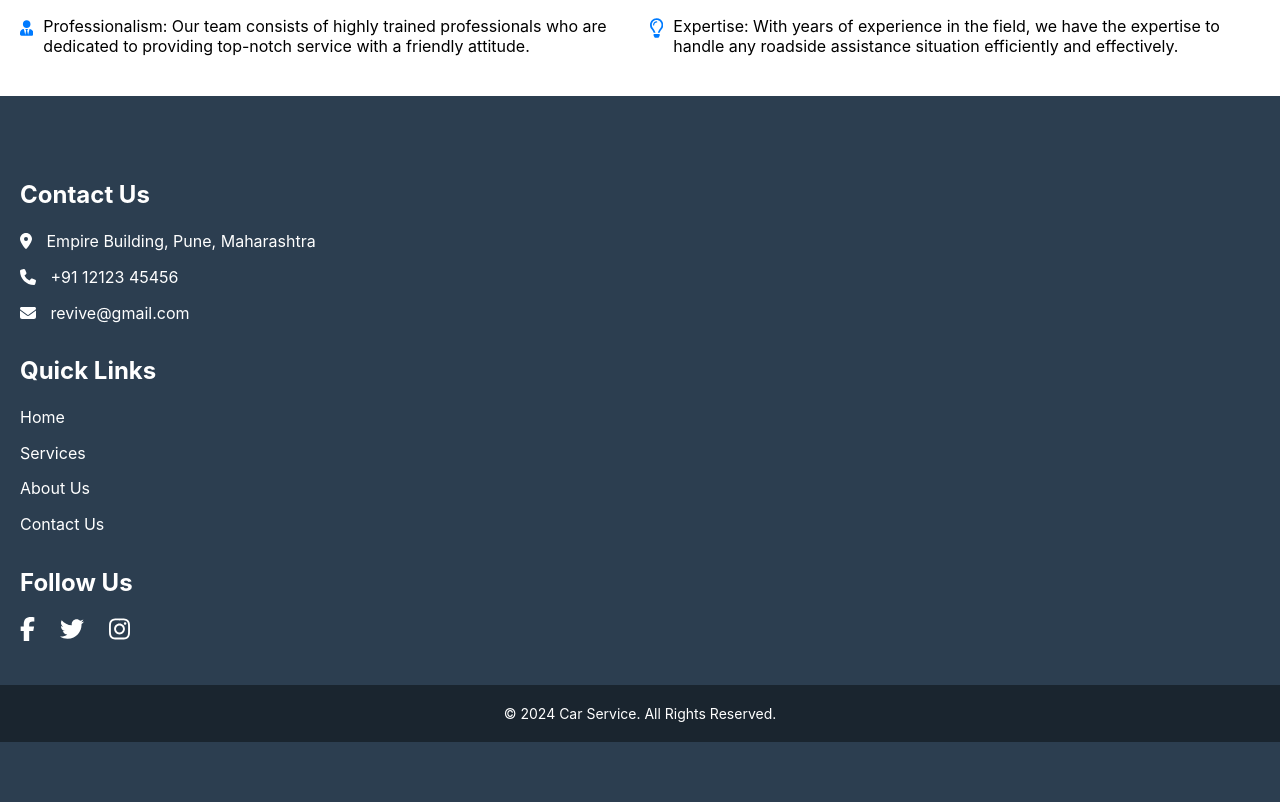
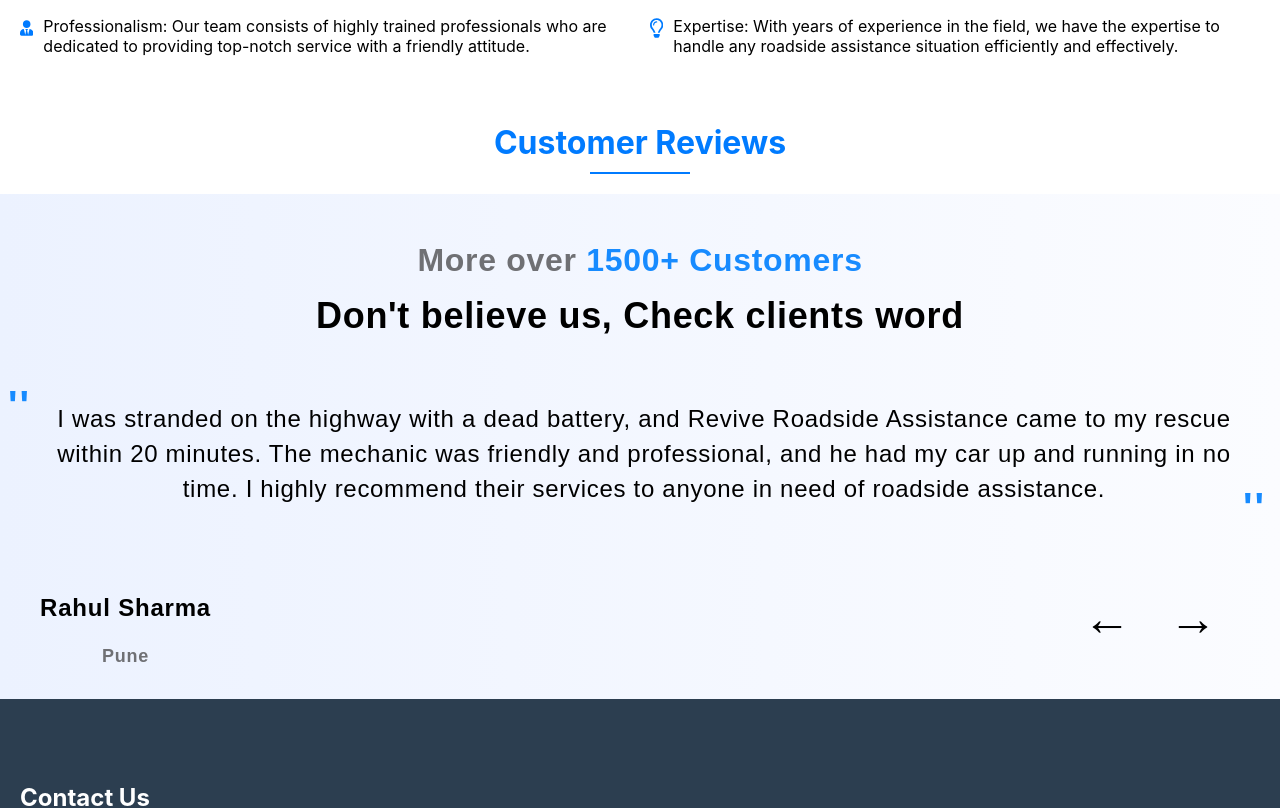
Before and after one commit to Prisha3108/BREAKDOWNBUDDY, a React (Create React App) app: page / in a window 1280 px wide. Shown: the part 1200-2008 px from the top of the page. Built offline with nearby package versions, Linux system fonts and the light colour scheme.

Commit message:
Added review section

```diff
--- a/package.json
+++ b/package.json
@@ -6,6 +6,9 @@
     "@ant-design/cssinjs": "^1.18.5",
     "@ant-design/icons": "^5.3.5",
     "@emailjs/browser": "^4.3.3",
+    "@fortawesome/free-brands-svg-icons": "^6.5.2",
+    "@fortawesome/free-solid-svg-icons": "^6.5.2",
+    "@fortawesome/react-fontawesome": "^0.2.0",
     "@testing-library/jest-dom": "^5.17.0",
     "@testing-library/react": "^13.4.0",
     "@testing-library/user-event": "^13.5.0",
--- a/src/components/Home.jsx
+++ b/src/components/Home.jsx
@@ -15,6 +15,7 @@ import heroImg06 from '../assests/fuel.webp';
 import heroImg07 from '../assests/key.webp'; // Specify the path to OtherImage3
 import heroVideo from '../assests/carvideo.mp4';
 import Footer from './Footer';
+import Reviews from './Reviews'; // Import the Reviews component
 
 function Homepage() {
     const settings = {
@@ -104,6 +105,18 @@ function Homepage() {
                     </Row>
                 </Container>
             </section>
+            {/* Include the Reviews component here */}
+            <section className="reviews-section">
+                <Container>
+                    <Row>
+                        <Col>
+                            <h2 className="reviews-heading">Customer Reviews</h2>
+                            <Reviews /> {/* Use the Reviews component here */}
+                        </Col>
+                    </Row>
+                </Container>
+            </section>
+
             {/* Include the Footer component */}
             <Footer />
         </>
--- /dev/null
+++ b/src/components/Reviews.jsx
@@ -0,0 +1,54 @@
+import React, { useState } from "react";
+import "./css/Reviews.css"; // Corrected path to Reviews.css
+
+function Reviews() {
+    const customerReviews = [
+        { name: "Rahul Sharma", location: "Pune", message: "I was stranded on the highway with a dead battery, and Revive Roadside Assistance came to my rescue within 20 minutes. The mechanic was friendly and professional, and he had my car up and running in no time. I highly recommend their services to anyone in need of roadside assistance." },
+        { name: "Arun Joshi", location: "Mumbai", message: "My tire blew out on a dark and rainy night, and I felt helpless on the side of the road. But thanks to Revive Roadside Assistance, I was back on the road in no time. The technician arrived quickly, and he even helped me change my tire in the pouring rain. I'm so grateful for their prompt and reliable service." },
+        { name: "Laksh Verma", location: "Navi Mumbai", message: "I ran out of gas on my way to an important meeting, and I was worried that I would be late. But Revive Roadside Assistance saved the day! They delivered fuel to my location within 30 minutes, and I made it to my meeting with time to spare. Their professionalism and efficiency exceeded my expectations, and I will definitely be using their services again." },
+        { name: "Avni Mehra", location: "Pune", message: "I accidentally locked my keys in my car while running errands, and I was panicking because I had groceries in the trunk. Thankfully, Revive Roadside Assistance was able to unlock my car door in no time. The locksmith was friendly and courteous, and he had me back on the road in minutes. I'm extremely satisfied with their service and would highly recommend them to anyone in need of assistance." },
+    ];
+
+    const [reviewIndex, setReviewIndex] = useState(0);
+    const review = customerReviews[reviewIndex];
+
+    const backBtnClick = () => {
+        setReviewIndex(prevIndex => (prevIndex === 0 ? customerReviews.length - 1 : prevIndex - 1));
+    };
+
+    const frontBtnClick = () => {
+        setReviewIndex(prevIndex => (prevIndex === customerReviews.length - 1 ? 0 : prevIndex + 1));
+    };
+
+    return (
+        <div className="review-section" id="reviews">
+            <div className="rw-text-content">
+                <p className="rw-text-title">
+                    More over <span className="rw-text-num">1500+ Customers</span>
+                </p>
+                <p className="rw-text-desc">Don't believe us, Check clients word</p>
+                <p className="rw-text-format">
+                    <span className="rw-text-quote1">''</span>
+                    <span className="rw-review">{review.message}</span>
+                    <span className="rw-text-quote2">''</span>
+                </p>
+                <div className="rw-authors">
+                    <div className="rw-names">
+                        <p className="rw-reviewer-name">{review.name}</p>
+                        <p className="rw-reviewer-place">{review.location}</p>
+                    </div>
+                    <div className="rw-btns">
+                        <button className="rw-next-btn" type="button" onClick={backBtnClick}>
+                            ←
+                        </button>
+                        <button className="rw-next-btn" type="button" onClick={frontBtnClick}>
+                            →
+                        </button>
+                    </div>
+                </div>
+            </div>
+        </div>
+    );
+}
+
+export default Reviews;
--- a/src/components/css/Homepage.css
+++ b/src/components/css/Homepage.css
@@ -268,3 +268,24 @@
 .hero__img-box {
     padding-top: 2rem;
 }
+/* Styling for the Customer Reviews section */
+.reviews-section {
+    text-align: center; /* Center align the section content */
+}
+
+.reviews-section h2 {
+    font-size: 32px;
+    font-weight: bold;
+    color: #007bff; /* Heading color */
+    margin-bottom: 20px; /* Add space below the heading */
+}
+
+.reviews-section h2::after {
+    content: ''; /* Add a decorative element */
+    display: block;
+    width: 100px;
+    height: 2px;
+    background-color: #007bff; /* Line color */
+    margin: 0 auto; /* Center align the line */
+    margin-top: 10px; /* Add space above the line */
+}
--- /dev/null
+++ b/src/components/css/Reviews.css
@@ -0,0 +1,126 @@
+.review-section {
+    padding: 32px;
+    display: flex;
+    justify-content: center;
+    align-items: center;
+    gap: 24px;
+    background: linear-gradient(to right, #ECF2FF, #FBFCFF);
+}
+/* Text */
+.rw-text-content {
+    width: 100%;
+}
+.rw-text-title {
+    margin: 16px 0;
+    color: #6F7074;
+    font-family: 'Rubik', sans-serif;
+    font-size: 32px;
+    font-weight: bold;
+    letter-spacing: .7px;
+}
+.rw-text-num {
+    color: #178BFF;
+}
+.rw-text-desc {
+    margin: 16px 0;
+    color: black;
+    font-family: 'Rubik', sans-serif;
+    font-size: 36px;
+    font-weight: bold;
+    letter-spacing: .7px;
+    line-height: 2.6rem;
+}
+.rw-text-format {
+    margin: 64px 0;
+    display: flex;
+    justify-content: flex-start;
+    align-items: center;
+    position: relative;
+}
+.rw-text-quote1 {
+    position: absolute;
+    top: -18px;
+    left: -24px;
+    color: #178BFF;
+    font-family: 'Poppins', sans-serif;
+    font-size: 40px;
+    font-weight: bold;
+    letter-spacing: 2px;
+}
+.rw-text-quote2 {
+    position: absolute;
+    right: -18px;
+    bottom: -24px;
+    color: #178BFF;
+    font-family: 'Poppins', sans-serif;
+    font-size: 40px;
+    font-weight: bold;
+    letter-spacing: 2px;
+}
+.rw-review {
+    display: block;
+    margin: 0 0 0 8px;
+    color: black;
+    font-family: 'Rubik', sans-serif;
+    font-size: 24px;
+    letter-spacing: .7px;
+    line-height: 2.2rem;
+}
+.rw-authors {
+    margin: 0 0 0 8px;
+    display: flex;
+    flex-wrap: wrap;
+    justify-content: space-between;
+    align-items: center;
+}
+.rw-reviewer-name {
+    font-family: 'Poppins', sans-serif;
+    font-size: 24px;
+    font-weight: bold;
+    letter-spacing: .8px;
+}
+.rw-reviewer-place {
+    margin: 6px 0 0 0;
+    color: #6F7074;
+    font-family: 'Rubik', sans-serif;
+    font-size: 18px;
+    font-weight: bold;
+    letter-spacing: .8px;
+}
+/* Buttons */
+.rw-next-btn {
+    margin: 0 24px 0 0;
+    color: black;
+    border: 1px solid transparent;
+    background-color: transparent;
+    outline: transparent;
+    font-size: 48px;
+    cursor: pointer;
+}
+.rw-next-btn:hover {
+    color: #178BFF;
+}
+/* Responsive */
+@media screen and (max-width: 700px) {
+    .review-section {
+        letter-spacing: .8px;
+    }
+    .rw-text-title {
+        font-size: 22px;
+    }
+    .rw-text-desc {
+        font-size: 28px;
+    }
+    .rw-review {
+        font-size: 22px;
+        letter-spacing: .7px;
+        line-height: 1.8rem;
+    }
+    .rw-reviewer-name {
+        font-size: 20px;
+    }
+    .rw-next-btn {
+        margin: 0 16px 0 0;
+        font-size: 40px;
+    }
+}
```
Also changed, not shown: 1 other file (tests, documents, lock files or other folders).
